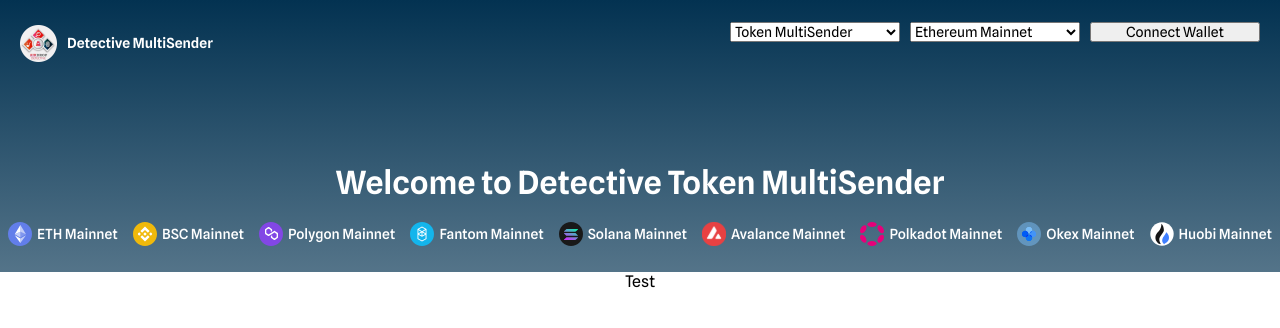
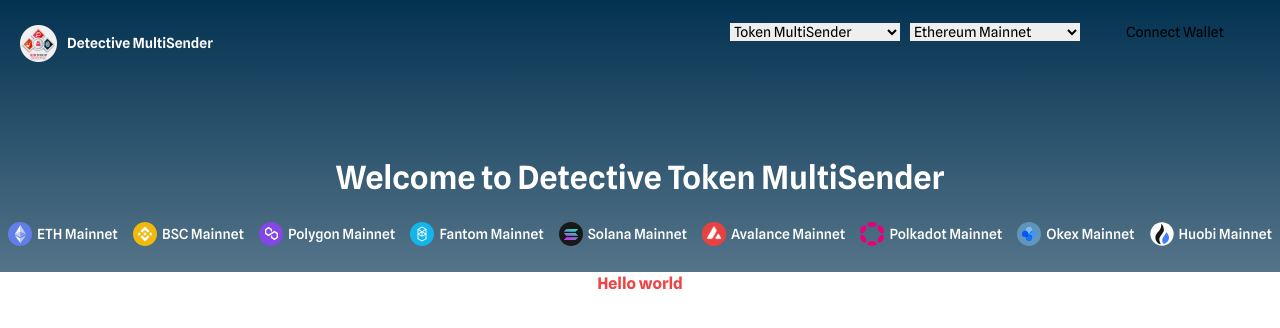
Before and after one commit to beefswapDEX/detective-multisender, an Angular app: page /token in a window 1280 px wide. Shown: the top 328 px of the page. Built offline with nearby package versions, Linux system fonts and the light colour scheme.

Commit message:
feat: tailwind css init in project

```diff
--- a/package.json
+++ b/package.json
@@ -28,12 +28,14 @@
     "@angular/compiler-cli": "~12.0.5",
     "@types/jasmine": "~3.6.0",
     "@types/node": "^12.11.1",
+    "autoprefixer": "^10.2.5",
     "jasmine-core": "~3.7.0",
     "karma": "~6.3.0",
     "karma-chrome-launcher": "~3.1.0",
     "karma-coverage": "~2.0.3",
     "karma-jasmine": "~4.0.0",
     "karma-jasmine-html-reporter": "^1.5.0",
+    "tailwindcss": "^2.1.2",
     "typescript": "~4.2.3"
   }
 }
--- a/src/app/views/nft-multisender/nft-multisender.component.html
+++ b/src/app/views/nft-multisender/nft-multisender.component.html
@@ -1,5 +1,5 @@
 <div class="main">
-  <section class="step-section">
+  <p class="font-bold text-blue-900 bg-black">Hello world</p>
 
-  </section>
+  <p class="font-semibold text-red-900">Test</p>
 </div>
--- a/src/app/views/token-multisender/token-multisender.component.html
+++ b/src/app/views/token-multisender/token-multisender.component.html
@@ -1,3 +1,3 @@
 <div class="main">
-  <span>Test</span>
+  <p class="font-bold text-red-500">Hello world</p>
 </div>
--- a/src/styles.scss
+++ b/src/styles.scss
@@ -1,5 +1,9 @@
 /* You can add global styles to this file, and also import other style files */
 @import url('https://fonts.googleapis.com/css2?family=Spline+Sans:wght@300;400;500;600;700&display=swap');
+@import 'tailwindcss/base';
+@import 'tailwindcss/components';
+@import 'tailwindcss/utilities';
+
 * {
   margin: 0;
   padding: 0;
--- /dev/null
+++ b/tailwind.config.js
@@ -0,0 +1,7 @@
+module.exports = {
+  content: [],
+  theme: {
+    extend: {},
+  },
+  plugins: [],
+}
```
Also changed, not shown: 1 other file (tests, documents, lock files or other folders).
